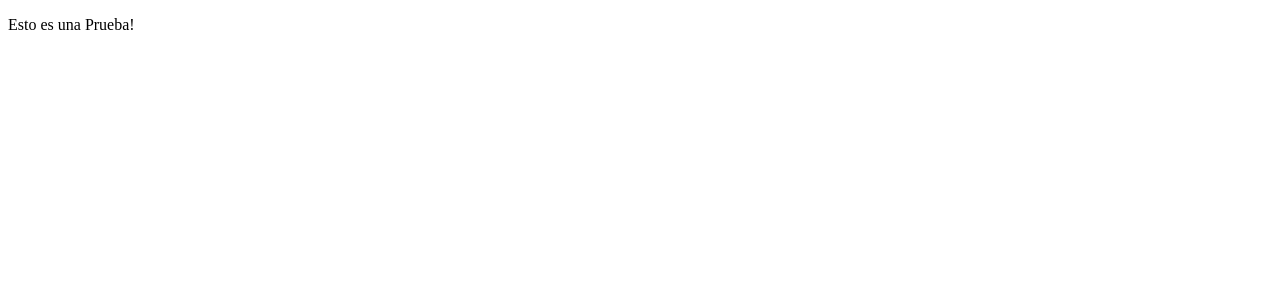
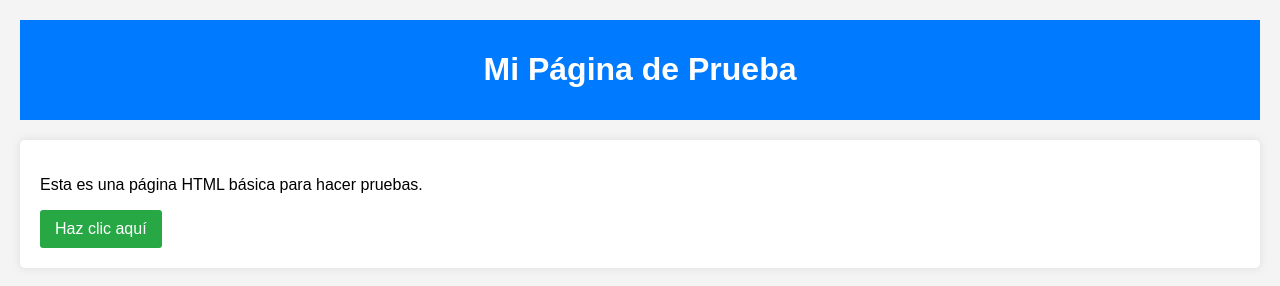
Before and after one commit to Zarateee15/progAppsRedes, a plain HTML site: page index.html in a window 1280 px wide. Drawn offline with Linux system fonts and the light colour scheme.

Commit message:
Update 1 index.html

```diff
--- a/index.html
+++ b/index.html
@@ -1,11 +1,57 @@
 <!DOCTYPE html>
-<html lang="en">
+<html lang="es">
 <head>
-    <meta charset="UTF-8">
-    <meta name="viewport" content="width=device-width, initial-scale=1.0">
-    <title>Document</title>
+  <meta charset="UTF-8" />
+  <meta name="viewport" content="width=device-width, initial-scale=1.0"/>
+  <title>Página de Prueba</title>
+  <style>
+    body {
+      font-family: Arial, sans-serif;
+      background-color: #f4f4f4;
+      margin: 0;
+      padding: 20px;
+    }
+    header {
+      background-color: #007bff;
+      color: white;
+      padding: 10px 20px;
+      text-align: center;
+    }
+    main {
+      background-color: white;
+      padding: 20px;
+      border-radius: 5px;
+      margin-top: 20px;
+      box-shadow: 0 0 10px rgba(0,0,0,0.1);
+    }
+    button {
+      padding: 10px 15px;
+      font-size: 16px;
+      background-color: #28a745;
+      color: white;
+      border: none;
+      border-radius: 3px;
+      cursor: pointer;
+    }
+    button:hover {
+      background-color: #218838;
+    }
+  </style>
 </head>
 <body>
-    <p>Esto es una Prueba!</p>
+  <header>
+    <h1>Mi Página de Prueba</h1>
+  </header>
+
+  <main>
+    <p>Esta es una página HTML básica para hacer pruebas.</p>
+    <button onclick="mostrarAlerta()">Haz clic aquí</button>
+  </main>
+
+  <script>
+    function mostrarAlerta() {
+      alert("¡Hola! Esto es una alerta de prueba.");
+    }
+  </script>
 </body>
 </html>
```
